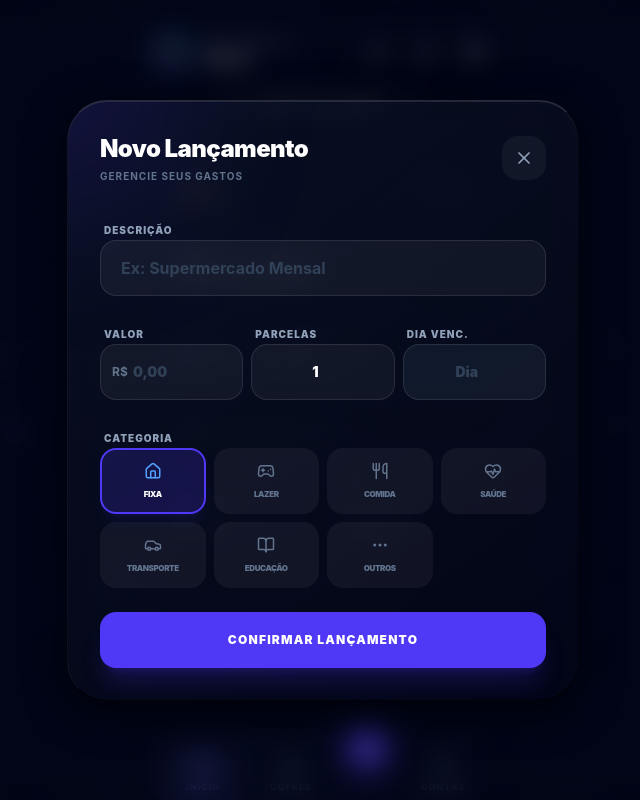
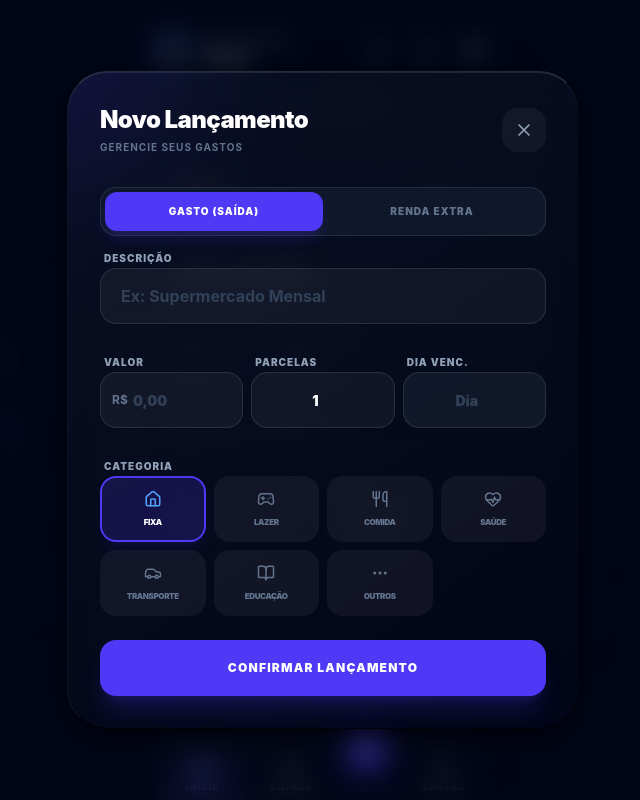
Before and after one commit to ferreiratheone/fincontrol, a React (Vite) app: page / in a window 1280 px wide. Both pictures are taken after a click on the button 684 px from the left and 749 px from the top of the page. Shown: the whole page, without its empty margins (317-957 px from the left). Built offline with nearby package versions, Linux system fonts and the light colour scheme.

Commit message:
feat(income): add ability to track extra income as an entry

```diff
--- a/components/BillModal.tsx
+++ b/components/BillModal.tsx
@@ -45,6 +45,23 @@ const BillModal: React.FC<BillModalProps> = ({ isOpen, onClose, onSave, data, on
         </div>
 
         <form onSubmit={onSave} className="space-y-6 relative z-10">
+          <div className="flex bg-slate-900 border border-white/10 p-1 rounded-2xl mb-2">
+            <button
+              type="button"
+              onClick={() => onChange({...data, type: 'expense'})}
+              className={`flex-1 flex items-center justify-center gap-2 py-3 rounded-xl text-[10px] font-black uppercase tracking-widest transition-all ${data.type !== 'income' ? 'bg-indigo-600 shadow-lg shadow-indigo-600/20 text-white' : 'text-slate-500 hover:text-slate-300'}`}
+            >
+              Gasto (Saída)
+            </button>
+            <button
+              type="button"
+              onClick={() => onChange({...data, type: 'income', category: 'Entrada'})} // Default category for safety
+              className={`flex-1 flex items-center justify-center gap-2 py-3 rounded-xl text-[10px] font-black uppercase tracking-widest transition-all ${data.type === 'income' ? 'bg-emerald-500 shadow-lg shadow-emerald-500/20 text-white' : 'text-slate-500 hover:text-slate-300'}`}
+            >
+              Renda Extra
+            </button>
+          </div>
+
           <div className="space-y-2">
             <label className="text-[10px] font-black text-slate-400 uppercase tracking-widest ml-1">Descrição</label>
             <div className="relative group">
@@ -117,6 +134,7 @@ const BillModal: React.FC<BillModalProps> = ({ isOpen, onClose, onSave, data, on
             </div>
           )}
 
+          {data.type !== 'income' && (
             <div className="space-y-3">
                <label className="text-[10px] font-black text-slate-400 uppercase tracking-widest ml-1">Categoria</label>
                <div className="grid grid-cols-4 gap-2">
@@ -137,6 +155,7 @@ const BillModal: React.FC<BillModalProps> = ({ isOpen, onClose, onSave, data, on
                 })}
               </div>
             </div>
+          )}
 
           <button
             type="submit"
--- a/components/Dashboard.tsx
+++ b/components/Dashboard.tsx
@@ -87,7 +87,8 @@ const Dashboard: React.FC<DashboardProps> = ({ user }) => {
     totalValue: '',
     installments: '1',
     isCreditCard: false,
-    category: 'Fixa'
+    category: 'Fixa',
+    type: 'expense'
   });
 
   const [incomeData, setIncomeData] = useState<IncomeForm>({
@@ -170,9 +171,17 @@ const Dashboard: React.FC<DashboardProps> = ({ user }) => {
 
     let totalExp = 0;
     let totalPaid = 0;
+    let extraIncomeTotal = 0;
 
     sortedBills.forEach(bill => {
        const val = bill.value || 0;
+
+       if (bill.type === 'income') {
+           extraIncomeTotal += val;
+           if (bill.isPaid) {
+               availableSalary += val;
+           }
+       } else {
            totalExp += val;
            if (bill.isPaid) totalPaid += val;
 
@@ -193,9 +202,10 @@ const Dashboard: React.FC<DashboardProps> = ({ user }) => {
                  availableSalary -= val;
               }
            }
+       }
     });
 
-    const totalInc = (Number(currentIncome.salary) || 0) + (currentIncome.onlySalary ? 0 : (Number(currentIncome.vale) || 0));
+    const totalInc = (Number(currentIncome.salary) || 0) + (currentIncome.onlySalary ? 0 : (Number(currentIncome.vale) || 0)) + extraIncomeTotal;
     const balance = availableSalary + availableVale;
 
     const usagePerc = totalInc > 0 ? (totalExp / totalInc) * 100 : 0;
@@ -330,6 +340,7 @@ const Dashboard: React.FC<DashboardProps> = ({ user }) => {
           dueDate: Number(newBill.dueDate) || 10,
           category: newBill.category || 'Outros',
           isCreditCard: newBill.isCreditCard,
+          type: newBill.type || 'expense',
           updatedAt: timestamp
        } : b);
        saveBills(updatedBills);
@@ -354,6 +365,7 @@ const Dashboard: React.FC<DashboardProps> = ({ user }) => {
           isPaid: false,
           category: newBill.category || 'Outros',
           isCreditCard: newBill.isCreditCard,
+          type: newBill.type || 'expense',
           dueDate: Number(newBill.dueDate) || 10,
           userId: user.uid || 'local-device',
           createdAt: timestamp,
@@ -375,7 +387,7 @@ const Dashboard: React.FC<DashboardProps> = ({ user }) => {
     }
 
     setIsBillModalOpen(false);
-    setNewBill({ name: '', totalValue: '', installments: '1', isCreditCard: false, category: 'Fixa', dueDate: '' });
+    setNewBill({ name: '', totalValue: '', installments: '1', isCreditCard: false, category: 'Fixa', dueDate: '', type: 'expense' });
     setEditingBillId(null);
   };
 
@@ -386,7 +398,8 @@ const Dashboard: React.FC<DashboardProps> = ({ user }) => {
       installments: bill.totalInstallments.toString(),
       isCreditCard: bill.isCreditCard,
       category: bill.category,
-      dueDate: bill.dueDate ? bill.dueDate.toString() : ''
+      dueDate: bill.dueDate ? bill.dueDate.toString() : '',
+      type: bill.type || 'expense'
     });
     setEditingBillId(bill.id);
     setIsBillModalOpen(true);
@@ -695,12 +708,13 @@ const Dashboard: React.FC<DashboardProps> = ({ user }) => {
               currentMonthBills.map(bill => {
                 const CatInfo = CATEGORY_MAP[bill.category] || CATEGORY_MAP['Outros'];
                 const Icon = CatInfo.icon;
+                const isIncome = bill.type === 'income';
 
                 return (
                   <div key={bill.id} className="glass-dark p-4 rounded-3xl border border-white/5 transition-all group hover:border-white/10 relative">
                     <div className="flex items-start justify-between">
                       <div className="flex items-center gap-3">
-                        <div onClick={() => updateStatus(bill.id, !bill.isPaid)} className={`cursor-pointer w-12 h-12 rounded-xl flex items-center justify-center transition-all shadow-md ${bill.isPaid ? 'bg-emerald-500/10 text-emerald-500 border border-emerald-500/20' : 'bg-amber-500/10 text-amber-500 border border-amber-500/20'}`}>
+                        <div onClick={() => updateStatus(bill.id, !bill.isPaid)} className={`cursor-pointer w-12 h-12 rounded-xl flex items-center justify-center transition-all shadow-md ${bill.isPaid ? 'bg-emerald-500/10 text-emerald-500 border border-emerald-500/20' : (isIncome ? 'bg-emerald-500/5 text-emerald-300 border border-emerald-500/10' : 'bg-amber-500/10 text-amber-500 border border-amber-500/20')}`}>
                           {bill.isPaid ? <CheckCircle2 size={24} /> : <Clock size={24} />}
                         </div>
                         <div className="flex flex-col">
@@ -710,10 +724,16 @@ const Dashboard: React.FC<DashboardProps> = ({ user }) => {
 
                           <div className="flex flex-col gap-1 mt-1">
                              <div className="flex items-center gap-2">
+                                {isIncome ? (
+                                  <div className={`flex items-center gap-1 text-[9px] font-black uppercase tracking-wider text-emerald-400`}>
+                                      <TrendingUp size={10} /> Renda Extra
+                                  </div>
+                                ) : (
                                   <div className={`flex items-center gap-1 text-[9px] font-black uppercase tracking-wider ${CatInfo.color}`}>
                                       <Icon size={10} /> {bill.category}
                                   </div>
-                                {bill.isCreditCard && (
+                                )}
+                                {bill.isCreditCard && !isIncome && (
                                    <div className="flex items-center gap-1 text-[9px] font-black text-blue-400 uppercase tracking-widest bg-blue-400/10 px-1.5 py-0.5 rounded-md">
                                      <CreditCard size={8} /> Crédito
                                    </div>
@@ -721,14 +741,14 @@ const Dashboard: React.FC<DashboardProps> = ({ user }) => {
                              </div>
 
                              <span className="text-[9px] font-bold text-slate-500 mt-0.5">
-                                Vence dia {bill.dueDate || 10}
+                                {isIncome ? 'Recebimento dia' : 'Vence dia'} {bill.dueDate || 10}
                              </span>
                           </div>
                         </div>
                       </div>
                       <div className="flex flex-col items-end gap-1">
-                        <span className={`text-base font-black tracking-tight transition-colors ${bill.isPaid ? 'text-slate-600' : 'text-white'}`}>
-                          {formatCurrency(bill.value)}
+                        <span className={`text-base font-black tracking-tight transition-colors ${bill.isPaid ? 'text-slate-600' : (isIncome ? 'text-emerald-400' : 'text-white')}`}>
+                          {isIncome ? '+' : ''}{formatCurrency(bill.value)}
                         </span>
 
                         <div className="flex gap-1 mt-1 opacity-0 group-hover:opacity-100 transition-opacity">
--- a/types.ts
+++ b/types.ts
@@ -13,6 +13,7 @@ export interface Bill {
   isCreditCard: boolean;
   userId: string;
   dueDate?: number; // Day of month (1-31)
+  type?: 'expense' | 'income';
 }
 
 export interface Income {
@@ -42,6 +43,7 @@ export interface NewBillForm {
   isCreditCard: boolean;
   category: string;
   dueDate?: string;
+  type?: 'expense' | 'income';
 }
 
 export interface IncomeForm {
```
Lines whose indentation alone changed are shown as unchanged.
